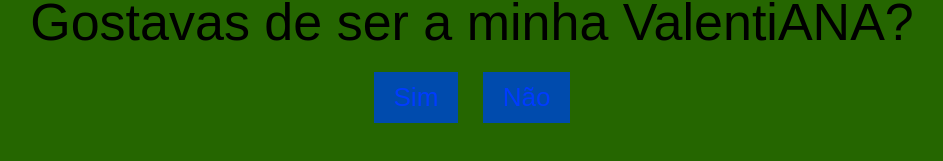
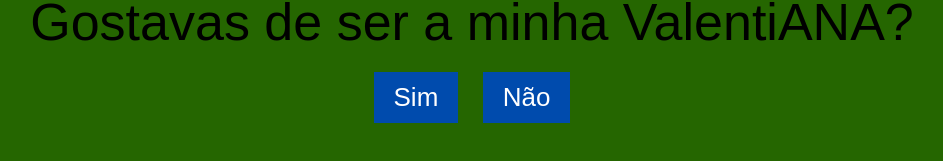
Before and after one commit to LucasGir-12/ValentiANA_quieres, a plain HTML site: page index.html in a window 1280 px wide. Shown: the part 495-656 px from the top of the page, without its empty margins (168-1111 px from the left). Drawn offline with Linux system fonts and the light colour scheme.

Commit message:
Add files via upload

```diff
--- a/style.css
+++ b/style.css
@@ -34,7 +34,7 @@ button {
     font-size: 26px; /* Set font size for buttons */
     font-family: Arial, cursive; /* Apply Sacramento font to the options */
     background-color: #004bad; /* Set button background color */
-    color: rgb(0, 60, 255); /* Set text color to white */
+    color: rgb(255, 255, 255); /* Set text color to white */
     border: none; /* Remove button border */
     cursor: pointer; /* Set cursor to pointer on hover */
 }
```
